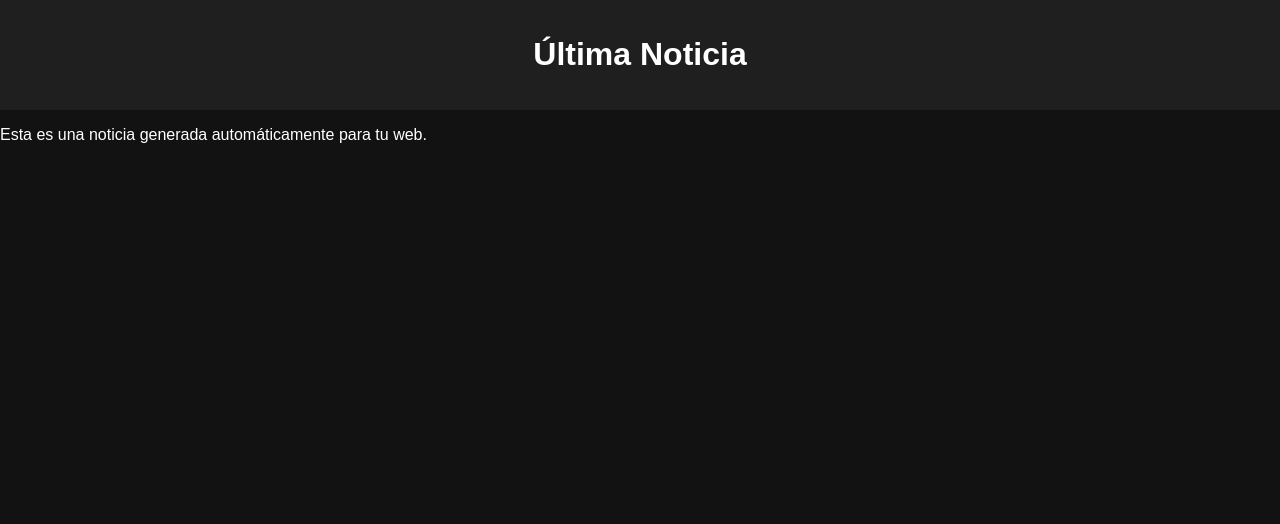
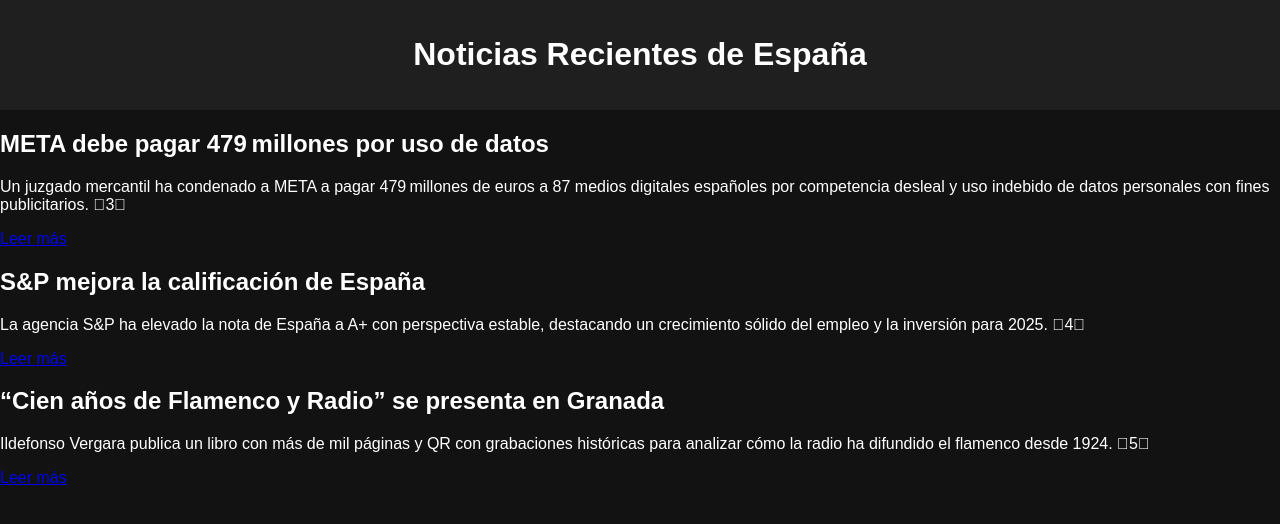
Before and after one commit to josejimenezmaestre228-creator/Monitorizado, a plain HTML site: page news/noticia1.html in a window 1280 px wide. Drawn offline with Linux system fonts and the light colour scheme.

Commit message:
Update noticia1.html with recent news articles

```diff
--- a/news/noticia1.html
+++ b/news/noticia1.html
@@ -1,17 +1,27 @@
 <!DOCTYPE html>
-<html>
+<html lang="es">
 <head>
-    <meta charset="UTF-8">
-    <title>Noticia 1</title>
-    <link rel="stylesheet" href="../style.css">
+  <meta charset="UTF-8">
+  <meta name="viewport" content="width=device-width, initial-scale=1.0">
+  <title>Noticias de España</title>
+  <link rel="stylesheet" href="../style.css">
 </head>
-
 <body>
-<header>
-    <h1>Última Noticia</h1>
-</header>
-
-<p>Esta es una noticia generada automáticamente para tu web.</p>
-
+  <header><h1>Noticias Recientes de España</h1></header>
+  <section class="news-item">
+    <h2>META debe pagar 479 millones por uso de datos</h2>
+    <p>Un juzgado mercantil ha condenado a META a pagar 479 millones de euros a 87 medios digitales españoles por competencia desleal y uso indebido de datos personales con fines publicitarios. 3</p>
+    <a href="https://as.com/actualidad/sociedad/meta-condenada-a-pagar-479-millones-de-euros-a-la-prensa-digital-espanola-por-competencia-desleal-al-infringir-el-reglamento-europeo-de-proteccion-de-datos-f202511-n/" target="_blank">Leer más</a>
+  </section>
+  <section class="news-item">
+    <h2>S&P mejora la calificación de España</h2>
+    <p>La agencia S&P ha elevado la nota de España a A+ con perspectiva estable, destacando un crecimiento sólido del empleo y la inversión para 2025. 4</p>
+    <a href="https://www.huffingtonpost.es/economia/la-agencia-sampp-sube-nota-espana-dispara-prediccion-crecimiento.html" target="_blank">Leer más</a>
+  </section>
+  <section class="news-item">
+    <h2>“Cien años de Flamenco y Radio” se presenta en Granada</h2>
+    <p>Ildefonso Vergara publica un libro con más de mil páginas y QR con grabaciones históricas para analizar cómo la radio ha difundido el flamenco desde 1924. 5</p>
+    <a href="https://cadenaser.com/andalucia/2025/11/13/ildefonso-vergara-presenta-en-granada-cien-anos-de-flamenco-y-radio-radio-granada/" target="_blank">Leer más</a>
+  </section>
 </body>
 </html>
```
